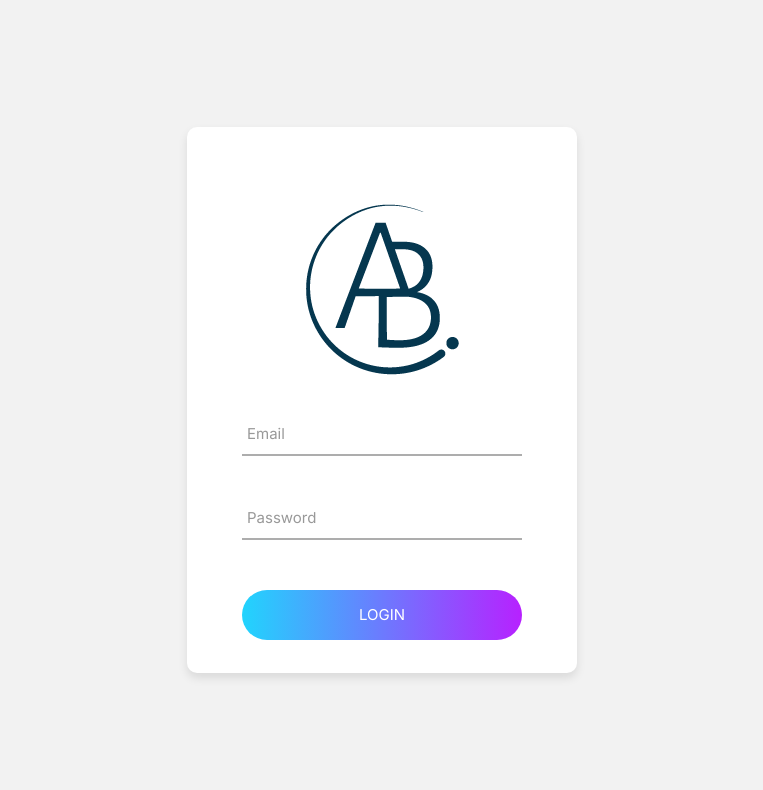
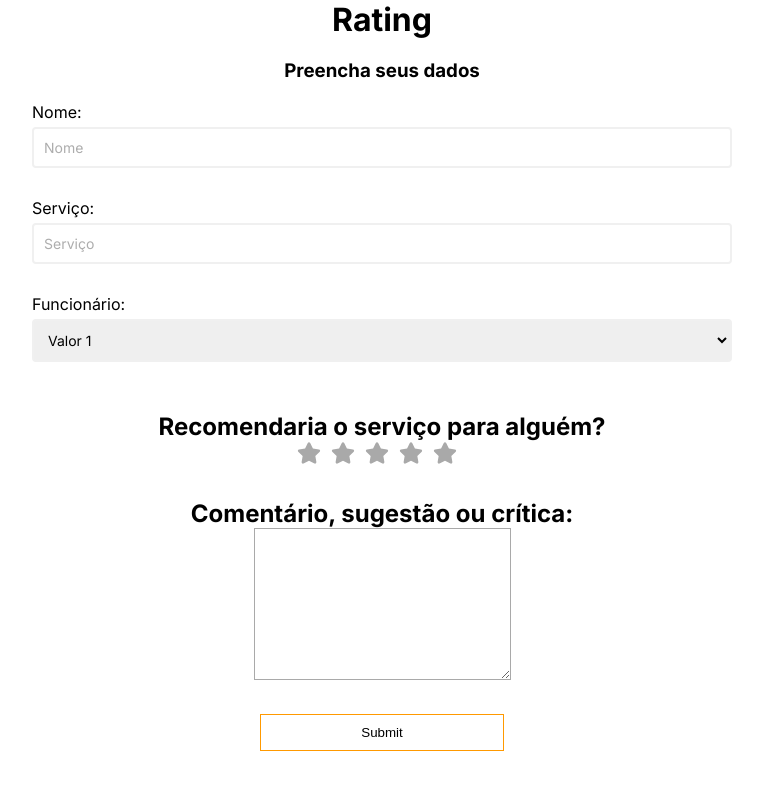
Before and after one commit to eltonsantos/avaliation-system-react, a React (Vite) app: page / in a window 1280 px wide. Shown: the top 790 px of the page, without its empty margins (258-1021 px from the left). Built offline with nearby package versions, Linux system fonts and the light colour scheme.

Commit message:
Trying rating

```diff
--- a/src/App.jsx
+++ b/src/App.jsx
@@ -16,10 +16,10 @@ export function App() {
           <Route element={<Admin />} path="/admin" />
           <Route element={<Dashboard />} path="/dashboard" />
           <Route element={<Collaborator />} path="/collaborator" />
-          <Route element={<Rating />} path="/rating" />
         </Route>
 
-        <Route element={<Login />} path="/" />
+        <Route element={<Login />} path="/login" />
+        <Route element={<Rating />} path="/" />
       </Routes>
     </Router>
   );
--- a/src/components/Form/index.jsx
+++ b/src/components/Form/index.jsx
@@ -38,27 +38,32 @@ export function Form() {
       <form id="form-rating" action="">
         <h3>Preencha seus dados</h3>
 
-        <div class="form-control">
-          <label for="name">Nome:</label>
+        <div className="form-control">
+          <label htmlFor="name">Nome:</label>
           <input type="text" placeholder="Nome" id="name" />
-          <i class="fas fa-check-circle"></i>
-          <i class="fas fa-exclamation-circle"></i>
+          <i className="fas fa-check-circle"></i>
+          <i className="fas fa-exclamation-circle"></i>
           <small>Error message</small>
         </div>
 
-        <div class="form-control">
-          <label for="service">Serviço:</label>
+        <div className="form-control">
+          <label htmlFor="service">Serviço:</label>
           <input type="text" placeholder="Serviço" id="service" />
-          <i class="fas fa-check-circle"></i>
-          <i class="fas fa-exclamation-circle"></i>
+          <i className="fas fa-check-circle"></i>
+          <i className="fas fa-exclamation-circle"></i>
           <small>Error message</small>
         </div>
 
-        <div class="form-control">
-          <label for="collaborator">Funcionário:</label>
-          <input type="text" placeholder="Funcionário" id="collaborator" />
-          <i class="fas fa-check-circle"></i>
-          <i class="fas fa-exclamation-circle"></i>
+        <div className="form-control">
+          <label htmlFor="collaborator">Funcionário:</label>
+          <select name="select">
+            <option value="valor1">Valor 1</option>
+            <option value="valor2">Valor 2</option>
+            <option value="valor3">Valor 3</option>
+          </select>
+          {/* <input type="text" placeholder="Funcionário" id="collaborator" /> */}
+          <i className="fas fa-check-circle"></i>
+          <i className="fas fa-exclamation-circle"></i>
           <small>Error message</small>
         </div>
 
--- a/src/components/Form/styles.css
+++ b/src/components/Form/styles.css
@@ -19,7 +19,8 @@
   margin-bottom: 5px;
 }
 
-.form-control input {
+.form-control input,
+.form-control select {
   border: 2px solid #f0f0f0;
   border-radius: 4px;
   display: block;
--- a/src/components/Menu/index.jsx
+++ b/src/components/Menu/index.jsx
@@ -20,7 +20,7 @@ export function Menu() {
     <ul>
       <li>
         <Link to="/admin">Home</Link> |<Link to="/dashboard">Gráficos</Link> |
-        <Link to="/rating">Avaliação</Link> |
+        <Link to="/">Avaliação</Link> |
         <Link to="/collaborator">Adicionar funcionários</Link> |
         <button onClick={handleLogout}>Logout</button>
       </li>
--- a/src/routes/index.jsx
+++ b/src/routes/index.jsx
@@ -23,5 +23,5 @@ export function PrivateRoutes() {
     return "Loading......";
   }
 
-  return currentUser ? <Outlet /> : <Navigate to="/" />;
+  return currentUser ? <Outlet /> : <Navigate to="/rating" />;
 }
```
